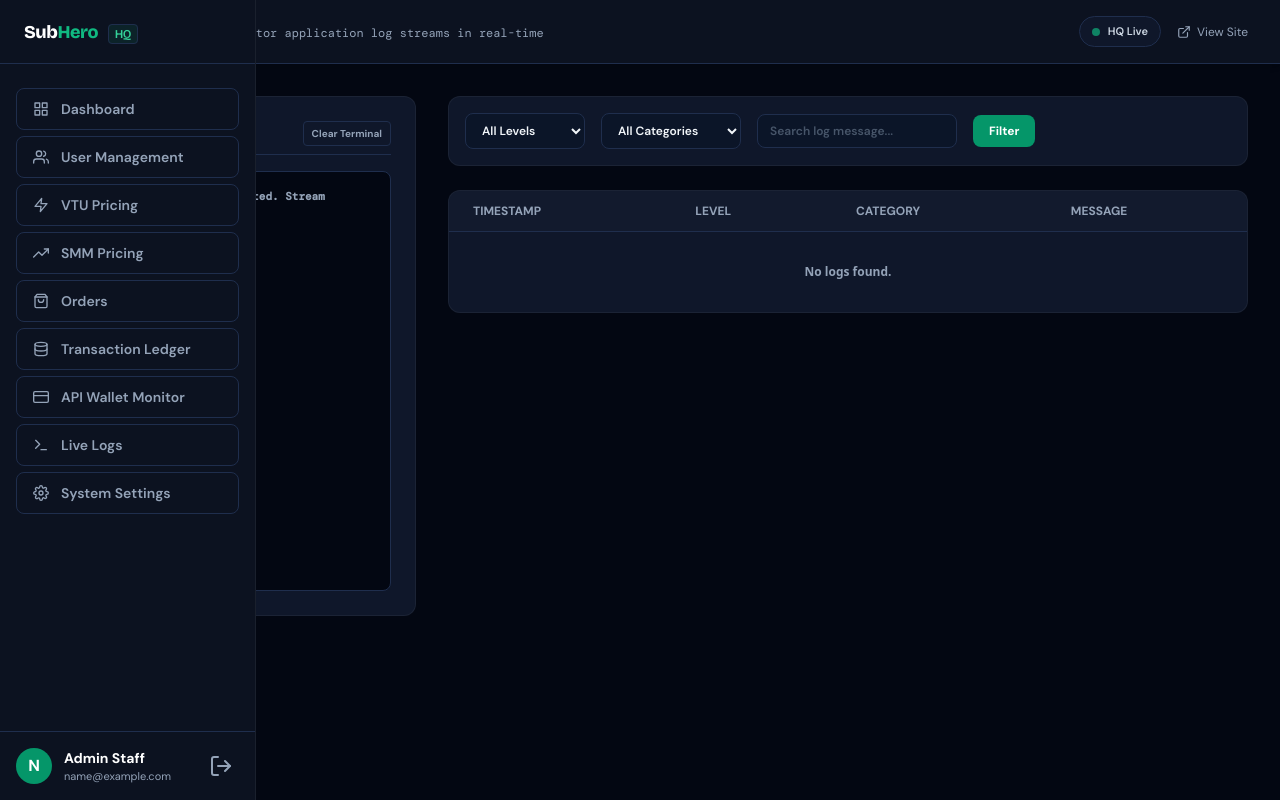
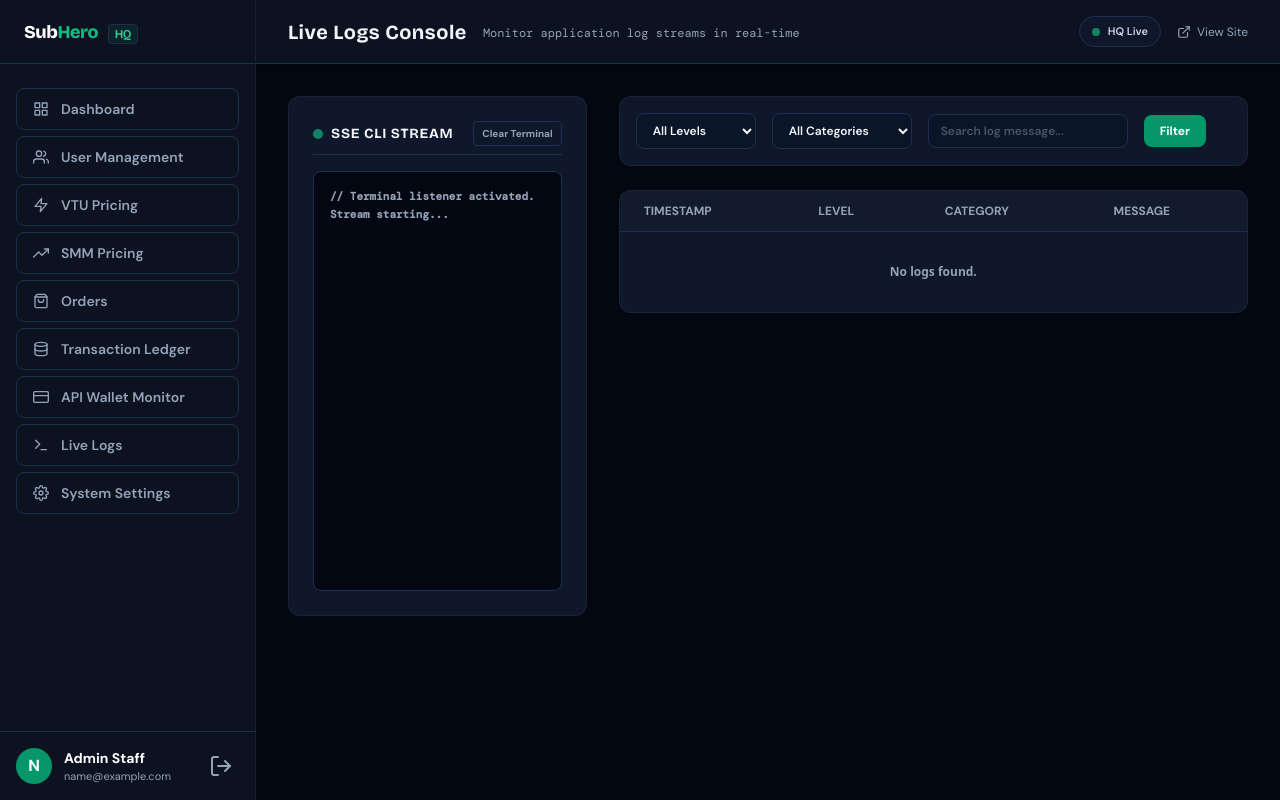
Before and after one commit to Eminenz07/SubHero, a Django app: template templates/admin_panel/logs.html in a window 1280 px wide. Run offline with Django 5.2, Linux system fonts and the light colour scheme; the template is opened without the code that fills it, so the values that code supplies are empty; the visitor is signed in with stand-in values (Sample User, id 1); some web fonts are replaced.

Commit message:
fix: enforce relative position for admin sidebar on desktop to avoid layout overlap

```diff
--- a/templates/admin_panel/base_admin.html
+++ b/templates/admin_panel/base_admin.html
@@ -60,7 +60,10 @@
 
         /* Desktop specific layout overrides (Tailwind JIT fallback) */
         @media (min-width: 768px) {
-            /* Removed sticky hack since we're returning to a locked viewport layout */
+            #admin-sidebar {
+                position: relative !important;
+                height: 100vh !important;
+            }
         }
     </style>
     {% block extra_head %}{% endblock %}
@@ -71,7 +74,7 @@
     <div id="sidebar-overlay" class="fixed inset-0 bg-black/60 z-40 hidden md:hidden backdrop-blur-sm transition-opacity" onclick="toggleSidebar()"></div>
 
     <!-- Sidebar Navigation -->
-    <aside id="admin-sidebar" class="fixed md:static inset-y-0 left-0 z-50 w-64 admin-sidebar flex flex-col shrink-0 h-full transition-transform duration-300 -translate-x-full md:translate-x-0">
+    <aside id="admin-sidebar" class="fixed inset-y-0 left-0 z-50 w-64 admin-sidebar flex flex-col shrink-0 h-full transition-transform duration-300 -translate-x-full md:translate-x-0">
         <!-- Logo and Header -->
         <div class="h-16 flex items-center px-6 border-b border-white/[0.06]">
             <a href="{% url 'admin_panel:dashboard' %}" class="text-lg font-extrabold tracking-tight text-white font-display no-underline hover:opacity-95 transition-all">
```
